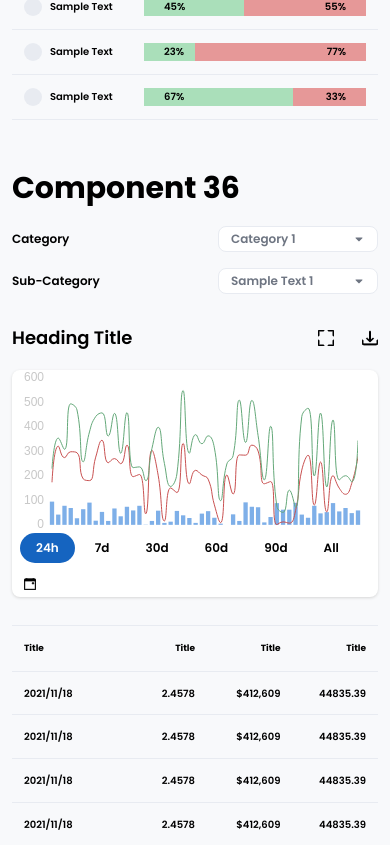
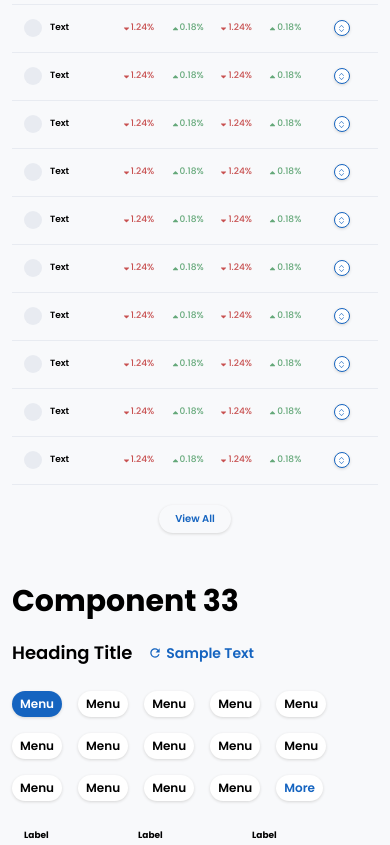
Before and after one commit to CAdev1234/RuatReact, a React (Create React App) app: page /task4 in a window 390 px wide. Shown: the part 1152-1997 px from the top of the page. Built offline with nearby package versions, Linux system fonts and the light colour scheme.

Commit message:
basically completed

```diff
--- a/src/components/common/BarLineChart.jsx
+++ b/src/components/common/BarLineChart.jsx
@@ -18,7 +18,7 @@ function debounce(fn, ms) {
 }
 
 
-const BarLineChart = ({chart_data, enable_chart_option_btn_group}) => {
+const BarLineChart = ({chart_data, enable_chart_option_btn_group, height}) => {
 
     let date_option_li = [
         {title: '24h', value: '24h'},
@@ -172,11 +172,17 @@ const BarLineChart = ({chart_data, enable_chart_option_btn_group}) => {
     }, [])
 
     return (
-        <div className="flex flex-col">
-            {/* <div id={chartID} className="w-full" style={{height: 500}}></div> */}
-            <div className="aspect-w-9 aspect-h-4">
-                <div id={chartID} className="w-full h-full"></div>
-            </div>
+        <div className="flex flex-col py-5 sm:py-0">
+            {!height &&
+                <div className="aspect-w-9 aspect-h-4">
+                    <div id={chartID}
+                        className="w-full h-full"></div>
+                </div>
+            }
+
+            {height &&
+                <div id={chartID} style={{height: height}}></div>
+            }
 
             <div className="flex items-center px-2">
                 {enable_chart_option_btn_group &&
@@ -201,9 +207,10 @@ const BarLineChart = ({chart_data, enable_chart_option_btn_group}) => {
                     {date_option_li.map((item, index) => {
                         return (
                             <button key={`date_option_${index}`}
-                                className={`flex items-center justify-center rounded-full font-semibold px-4 ${enableDateOption[index] === true ? 'bg-c_1564C0 dark:bg-dark_0fc9f2 text-white' : 'text-black dark:text-white'}
+                                className={`flex items-center justify-center rounded-full font-semibold ${enableDateOption[index] === true ? 'bg-c_1564C0 dark:bg-dark_0fc9f2 text-white' : 'text-black dark:text-white'}
                                             cursor-pointer transform hover:scale-105 ease-out duration-700
-                                            h-7_5
+                                            h-6 sm:h-7_5
+                                            px-3 sm:px-4
                                             text-xs sm:text-sm`}
                                 onClick={() => {updateChartByDateHandler(index)}}>{item.title}</button>
                         )
--- a/src/components/common/Component33/Component33.jsx
+++ b/src/components/common/Component33/Component33.jsx
@@ -268,7 +268,7 @@ const Component33 = () => {
                     </div>
                 </div>
 
-                <div className="mt-4 rounded-lg pb-8
+                <div className="mt-4 rounded-lg pb-0 lg:pb-8
                             bg-white dark:bg-transparent shadow-card dark:shadow-dark_card">
                     <BarLineChart chart_data={chart_data} enable_chart_option_btn_group={true} />
 
--- a/src/components/common/Component35/Component35.jsx
+++ b/src/components/common/Component35/Component35.jsx
@@ -105,7 +105,8 @@ const Component35 = () => {
             </div>
 
             <div className="rounded-md shadow-card dark:shadow-dark_card bg-white dark:bg-transparent
-                            mt-7_5">
+                            mt-7_5
+                            py-4 sm:py-0">
                 <BarLinechart2 chart_data={chart_data_1}/>
             </div>
 
--- a/src/components/common/Component36/Component36.jsx
+++ b/src/components/common/Component36/Component36.jsx
@@ -99,7 +99,7 @@ const Component36 = () => {
             </div>
             <div className="flex lg:hidden flex-col">
                 <div className="flex items-center">
-                    <div className="font-semibold text-xs mr-auto">Category</div>
+                    <div className="font-semibold text-xs mr-auto text-black dark:text-white">Category</div>
                     <div className="relative flex items-center px-3 text-c_6E7582 dark:text-dark_0fc9f2 font-semibold border rounded-lg
                                 border-c_E8EBF1 dark:border-dark_0fc9f2 bg-white dark:bg-transparent
                                 h-6_5 lg:h-7_5
@@ -113,7 +113,7 @@ const Component36 = () => {
                     </div>
                 </div>
                 <div className="mt-4 flex items-center">
-                    <div className="font-semibold text-xs mr-auto">Sub-Category</div>
+                    <div className="font-semibold text-xs mr-auto text-black dark:text-white">Sub-Category</div>
                     <div className="relative flex items-center px-3 text-c_6E7582 dark:text-dark_0fc9f2 font-semibold border rounded-lg
                                 border-c_E8EBF1 dark:border-dark_0fc9f2 bg-white dark:bg-transparent
                                 h-6_5 lg:h-7_5
--- a/src/components/common/Component37/Component37.jsx
+++ b/src/components/common/Component37/Component37.jsx
@@ -88,7 +88,7 @@ const Component37 = () => {
             </div>
             <div className="flex lg:hidden flex-col">
                 <div className="flex items-center">
-                    <div className="font-semibold text-xs mr-auto">Category</div>
+                    <div className="font-semibold text-xs mr-auto text-black dark:text-white">Category</div>
                     <div className="relative flex items-center px-3 text-c_6E7582 dark:text-dark_0fc9f2 font-semibold border rounded-lg
                                 border-c_E8EBF1 dark:border-dark_0fc9f2 bg-white dark:bg-transparent
                                 h-6_5 lg:h-7_5
@@ -102,7 +102,7 @@ const Component37 = () => {
                     </div>
                 </div>
                 <div className="mt-4 flex items-center">
-                    <div className="font-semibold text-xs mr-auto">Sub-Category</div>
+                    <div className="font-semibold text-xs mr-auto text-black dark:text-white">Sub-Category</div>
                     <div className="relative flex items-center px-3 text-c_6E7582 dark:text-dark_0fc9f2 font-semibold border rounded-lg
                                 border-c_E8EBF1 dark:border-dark_0fc9f2 bg-white dark:bg-transparent
                                 h-6_5 lg:h-7_5
@@ -152,10 +152,11 @@ const Component37 = () => {
                     {enableChart && <BarLineChart chart_data={chart_data} enable_chart_option_btn_group={false} />}
                 </div>
 
-                <div className="w-full h-px mt-7 mb-10 bg-c_F2F2F2 dark:bg-dark_0fc9f2"></div>
+                <div className="w-full h-px mt-7 bg-c_F2F2F2 dark:bg-dark_0fc9f2
+                                hidden lg:block"></div>
 
 
-                <div className="flex items-center">
+                <div className="flex items-center mt-10">
                     <div className="font-semibold text-sm">Graph 2</div>
                     <div className="ml-auto flex items-center">
                         <BsFullscreen className="stroke-1 cursor-pointer transform hover:scale-105 ease-out duration-700 text-black dark:text-dark_0fc9f2" />
@@ -169,13 +170,14 @@ const Component37 = () => {
                 </div>
 
 
-                <div className="w-full h-px mt-14 bg-c_F2F2F2 dark:bg-dark_0fc9f2
+                <div className="w-full h-px mt-7 bg-c_F2F2F2 dark:bg-dark_0fc9f2
                                 hidden lg:block"></div>
 
                 <div className="flex flex-col mt-10">
                     <div className="font-semibold
                                     text-lg sm:text-22px">Heading Title</div>
-                    <div className="mt-3 text-sm font-semibold">Eiusmod tempor incididunt ut labore et dolore magna aliqua. Ut enim ad minim veniam, quis nostrud exercitation ullamco laboris nisi ut aliquip ex ea commodo consequat. Duis aute irure dolor in reprehenderit in voluptate velit esse cillum dolore eu fugiat nulla pariatur</div>
+                    <div className="mt-3 font-semibold
+                                    text-11px sm:text-sm">Eiusmod tempor incididunt ut labore et dolore magna aliqua. Ut enim ad minim veniam, quis nostrud exercitation ullamco laboris nisi ut aliquip ex ea commodo consequat. Duis aute irure dolor in reprehenderit in voluptate velit esse cillum dolore eu fugiat nulla pariatur</div>
                 </div>
 
             </div>
--- a/src/components/common/Component38/Component38.jsx
+++ b/src/components/common/Component38/Component38.jsx
@@ -106,7 +106,7 @@ const Component38 = () => {
             </div>
             <div className="flex lg:hidden flex-col">
                 <div className="flex items-center">
-                    <div className="font-semibold text-xs mr-auto">Category</div>
+                    <div className="font-semibold text-xs mr-auto text-black dark:text-white">Category</div>
                     <div className="relative flex items-center px-3 text-c_6E7582 dark:text-dark_0fc9f2 font-semibold border rounded-lg
                                 border-c_E8EBF1 dark:border-dark_0fc9f2 bg-white dark:bg-transparent
                                 h-6_5 lg:h-7_5
@@ -120,7 +120,7 @@ const Component38 = () => {
                     </div>
                 </div>
                 <div className="mt-4 flex items-center">
-                    <div className="font-semibold text-xs mr-auto">Sub-Category</div>
+                    <div className="font-semibold text-xs mr-auto text-black dark:text-white">Sub-Category</div>
                     <div className="relative flex items-center px-3 text-c_6E7582 dark:text-dark_0fc9f2 font-semibold border rounded-lg
                                 border-c_E8EBF1 dark:border-dark_0fc9f2 bg-white dark:bg-transparent
                                 h-6_5 lg:h-7_5
@@ -234,7 +234,7 @@ const Component38 = () => {
 
                 <div className="flex flex-col mt-10">
                     <div className="font-semibold text-lg sm:text-22px">Heading Title</div>
-                    <div className="text-sm font-medium">
+                    <div className="font-medium text-11px sm:text-sm">
                         <p className="mt-3">Sed ut perspiciatis unde omnis iste natus error sit voluptatem accusantium doloremque laudantium, totam rem aperiam, eaque ipsa quae ab illo inventore veritatis et quasi architecto beatae vitae dicta sunt explicabo. Nemo enim ipsam voluptatem quia voluptas sit aspernatur aut odit aut fugit, sed quia consequuntur magni dolores eos qui ratione. </p>
                         <p className="mt-6">Voluptatem sequi nesciunt. Neque porro quisquam est, qui dolorem ipsum quia dolor sit amet, consectetur, adipisci velit, sed quia non numquam eius modi tempora incidunt ut labore et dolore magnam aliquam quaerat voluptatem. Ut enim ad minima veniam, quis nostrum exercitationem ullam corporis suscipit laboriosam, nisi ut aliquid ex ea commodi consequatur?</p>
                         <p className="mt-6">Quis autem vel eum iure reprehenderit qui in ea voluptate velit esse quam nihil molestiae consequatur, vel illum qui dolorem eum fugiat quo voluptas nulla pariatur.</p>
@@ -308,7 +308,7 @@ const Component38 = () => {
                                     onClick={() => {closeChartOptionModalHandler()}}>Close</button>
                         </div>
                         <div className="px-3 mt-4 mb-6 w-full">
-                            <div className="w-full h-px bg-c_E8EBF1"></div>
+                            <div className="w-full h-px bg-c_E8EBF1 dark:bg-dark_0fc9f2"></div>
                         </div>
 
                         <div className="flex flex-col px-4 w-full gap-y-3">
@@ -372,7 +372,7 @@ const Component38 = () => {
 
                         <div className="mt-16 flex items-center justify-center gap-x-3 h-6_5">
                             <button className="h-full w-20 flex items-center justify-center text-sm font-semibold rounded-full border
-                                            border-c_1564C0 text-c_1564C0">Clear</button>
+                                            border-c_1564C0 text-c_1564C0 dark:border-dark_0fc9f2 dark:text-dark_0fc9f2">Clear</button>
                             <button className="h-full w-20 flex items-center justify-center text-sm font-semibold rounded-full
                                             bg-c_1564C0 dark:bg-dark_0fc9f2 text-white"
                                     onClick={() => {selectChartOptionHandler()}}>Ok</button>
--- a/src/components/common/Component39/Component39.jsx
+++ b/src/components/common/Component39/Component39.jsx
@@ -79,7 +79,7 @@ const Component39 = () => {
             </div>
             <div className="flex lg:hidden flex-col">
                 <div className="flex items-center">
-                    <div className="font-semibold text-xs mr-auto">Category</div>
+                    <div className="font-semibold text-xs mr-auto text-black dark:text-white">Category</div>
                     <div className="relative flex items-center px-3 text-c_6E7582 dark:text-dark_0fc9f2 font-semibold border rounded-lg
                                 border-c_E8EBF1 dark:border-dark_0fc9f2 bg-white dark:bg-transparent
                                 h-6_5 lg:h-7_5
@@ -93,7 +93,7 @@ const Component39 = () => {
                     </div>
                 </div>
                 <div className="mt-4 flex items-center">
-                    <div className="font-semibold text-xs mr-auto">Sub-Category</div>
+                    <div className="font-semibold text-xs mr-auto text-black dark:text-white">Sub-Category</div>
                     <div className="relative flex items-center px-3 text-c_6E7582 dark:text-dark_0fc9f2 font-semibold border rounded-lg
                                 border-c_E8EBF1 dark:border-dark_0fc9f2 bg-white dark:bg-transparent
                                 h-6_5 lg:h-7_5
--- a/src/components/common/Component40/Component40.jsx
+++ b/src/components/common/Component40/Component40.jsx
@@ -119,7 +119,7 @@ const Component40 = () => {
             </div>
             <div className="flex lg:hidden flex-col">
                 <div className="flex items-center">
-                    <div className="font-semibold text-xs mr-auto">Category</div>
+                    <div className="font-semibold text-xs mr-auto text-black dark:text-white">Category</div>
                     <div className="relative flex items-center px-3 text-c_6E7582 dark:text-dark_0fc9f2 font-semibold border rounded-lg
                                 border-c_E8EBF1 dark:border-dark_0fc9f2 bg-white dark:bg-transparent
                                 h-6_5 lg:h-7_5
@@ -133,7 +133,7 @@ const Component40 = () => {
                     </div>
                 </div>
                 <div className="mt-4 flex items-center">
-                    <div className="font-semibold text-xs mr-auto">Sub-Category</div>
+                    <div className="font-semibold text-xs mr-auto text-black dark:text-white">Sub-Category</div>
                     <div className="relative flex items-center px-3 text-c_6E7582 dark:text-dark_0fc9f2 font-semibold border rounded-lg
                                 border-c_E8EBF1 dark:border-dark_0fc9f2 bg-white dark:bg-transparent
                                 h-6_5 lg:h-7_5
@@ -170,7 +170,8 @@ const Component40 = () => {
                     <div className="font-semibold text-lg sm:text-22px">Heading Title</div>
                 </div>
 
-                <div className="flex items-center mt-8">
+                <div className="flex items-center
+                                mt-4 sm:mt-8">
                     <div className="font-semibold text-sm">Sed ut perspiciatis unde omnis</div>
                     <div className="ml-auto">
                         <BsDownload className="stroke-1 cursor-pointer transform hover:scale-105 ease-out duration-700 text-black dark:text-dark_0fc9f2" />
@@ -257,7 +258,8 @@ const Component40 = () => {
 
                 {/* mobile design part */}
                 <div className="mt-4_5 flex-col
-                                bg-white lg:bg-transparent
+                                bg-white lg:bg-transparent dark:bg-transparent
+                                shadow-card dark:shadow-dark_card
                                 py-4 lg:py-0
                                 px-2 lg:px-0
                                 rounded-lg lg:rounded-none
@@ -563,7 +565,8 @@ const Component40 = () => {
 
                 {/* mobile design part */}
                 <div className="flex-col mt-5_5
-                                bg-white lg:bg-transparent
+                                shadow-card dark:shadow-dark_card
+                                bg-white lg:bg-transparent dark:bg-transparent
                                 py-4 lg:py-0
                                 px-2 lg:px-0
                                 rounded-lg lg:rounded-none
@@ -667,8 +670,8 @@ const Component40 = () => {
                 </div>
 
                 <div className="mt-5
-                                bg-white lg:bg-transparent
-                                py-4 lg:py-0
+                                bg-white lg:bg-transparent dark:bg-transparent
+                                 shadow-card dark:shadow-dark_card lg:shadow-none
                                 px-2 lg:px-0
                                 rounded-lg lg:rounded-none">
                     {enableChart && <BarLineChart chart_data={chart_data} enable_chart_option_btn_group={false} />}
--- a/src/pages/Task4.jsx
+++ b/src/pages/Task4.jsx
@@ -14,33 +14,33 @@ const Task4 = () => {
     return (
         <div>
             {/* Component 31 */}
-            {/* <div className="mt-12_5
+            <div className="mt-12_5
                             px-3 sm:px-8">
                 <div className="mb-5 text-3xl font-bold text-black dark:text-white">Component 31</div>
                 <Component31 />
-            </div> */}
+            </div>
 
 
             {/* Component 32 */}
-            {/* <div className="mt-12_5
+            <div className="mt-12_5
                             px-3 sm:px-8">
                 <div className="mb-5 text-3xl font-bold text-black dark:text-white">Component 32</div>
                 <Component32 />
-            </div> */}
+            </div>
 
             {/* Component 33 */}
-            {/* <div className="mt-12_5
+            <div className="mt-12_5
                             px-3 sm:px-8">
                 <div className="mb-5 text-3xl font-bold text-black dark:text-white">Component 33</div>
                 <Component33 />
-            </div> */}
+            </div>
 
             {/* Component 34 */}
-            {/* <div className="mt-12_5
+            <div className="mt-12_5
                             px-3 sm:px-8">
                 <div className="mb-5 text-3xl font-bold text-black dark:text-white">Component 34</div>
                 <Component34 />
-            </div> */}
+            </div>
 
 
             {/* Component 35 */}
```
Also changed, not shown: src/components/common/Component34/Component34.jsx (+9 -2 lines).
